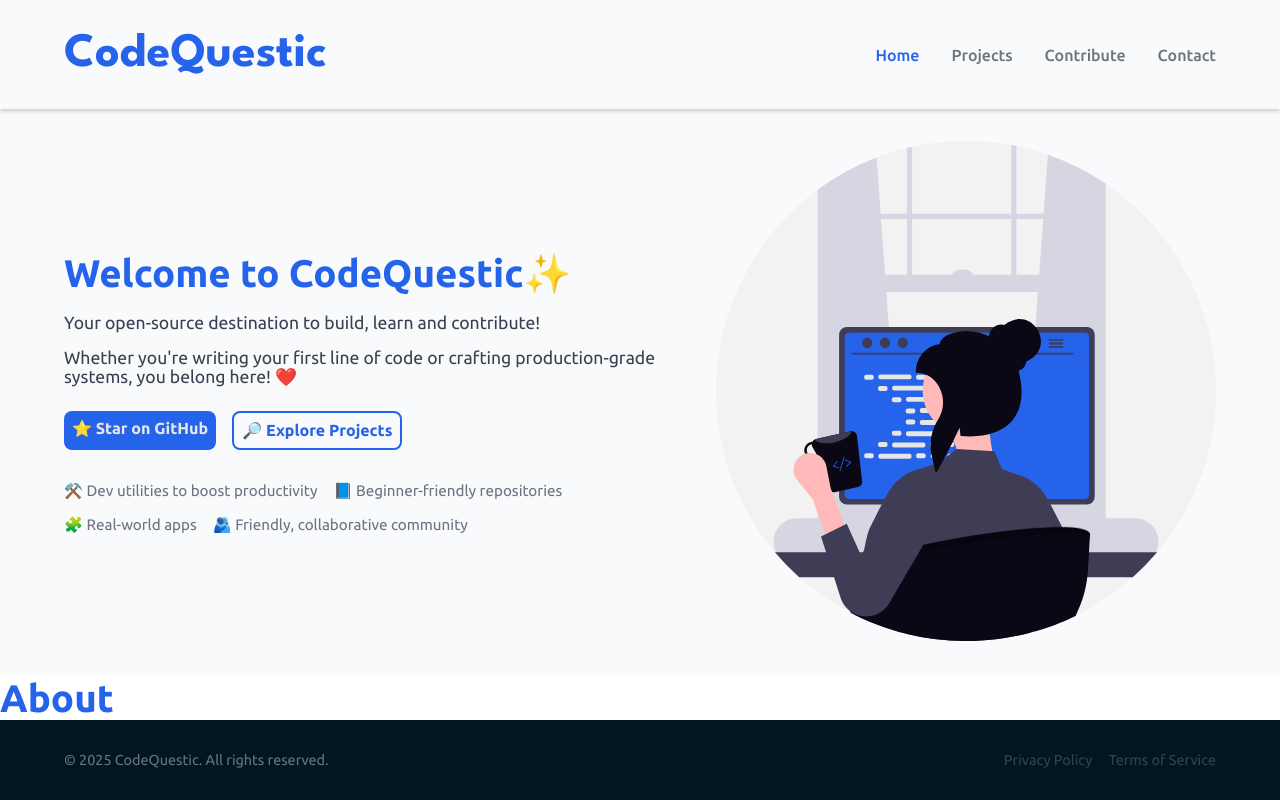
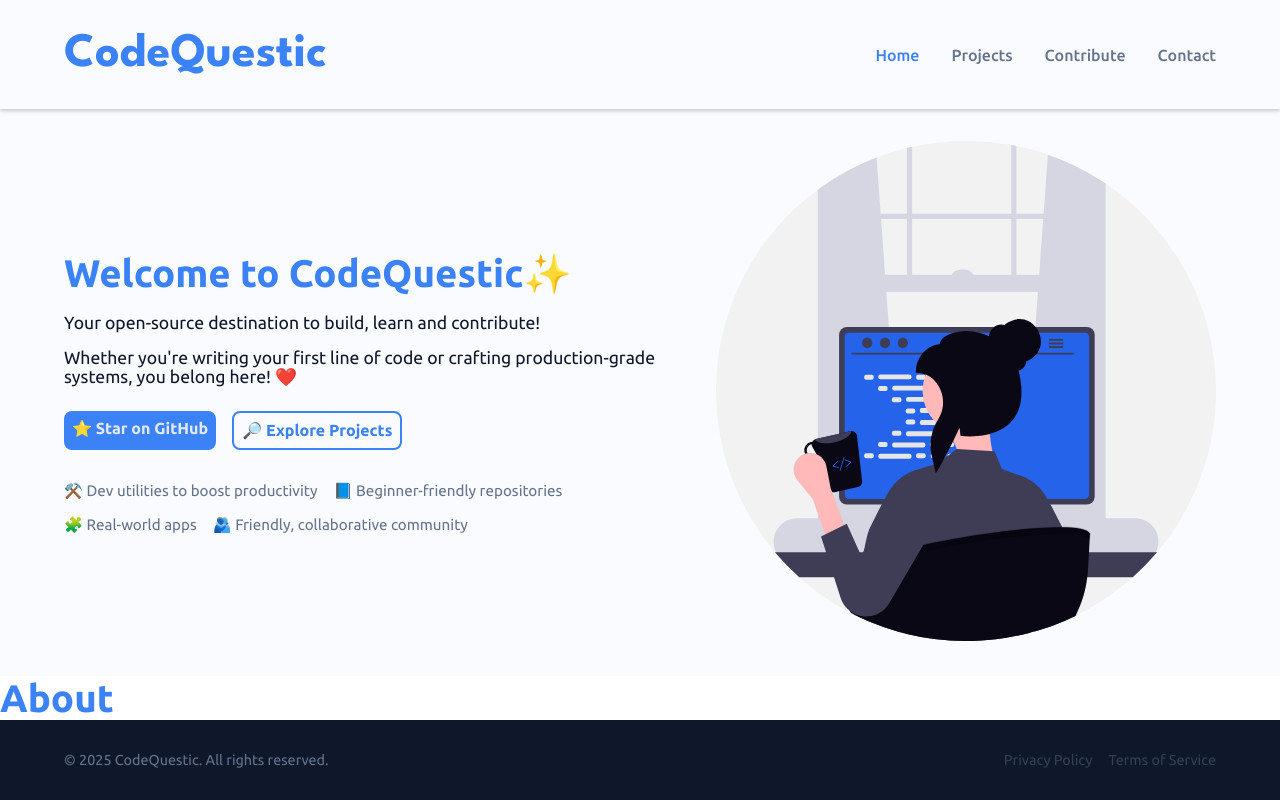
Before and after one commit to CodeQuestic/website, a Next.js app: page / in a window 1280 px wide. Built offline with nearby package versions, Linux system fonts and the light colour scheme.

Commit message:
added more matching colors

```diff
--- a/src/styles/variables.scss
+++ b/src/styles/variables.scss
@@ -1,16 +1,56 @@
 @import url('https://fonts.googleapis.com/css2?family=League+Spartan:wght@100..900&display=swap');
 @import url('https://fonts.googleapis.com/css2?family=Ubuntu:ital,wght@0,300;0,400;0,500;0,700;1,300;1,400;1,500;1,700&display=swap');
 
-//colors
-$base-color: #f9fafb;
-$primary-color: #2563eb;
-$secondary-color: #e5e7e5;
-$text-dark-color: #374151;
-$text-light-color: #6b7280;
+// Base colors
+$base-color: #fafbff;
+$base-alt-color: #f8fafc;
+$pure-white: #ffffff;
+
+// Primary blue palette
+$primary-color: #3b82f6;
+$primary-dark: #1d4ed8;
+$primary-light: #dbeafe;
+$primary-gradient-start: #3b82f6;
+$primary-gradient-end: #1e40af;
+
+// Secondary colors
+$secondary-color: #e2e8f0;
+$secondary-dark: #cbd5e1;
+
+// Text colors
+$text-dark-color: #0f172a;
+$text-medium-color: #334155;
+$text-light-color: #64748b;
+$text-muted-color: #94a3b8;
+
+// Accent colors
 $accent-color: #f59e0b;
-$dark-color: #00171F;
-$footer-primary-color: #6b7280;
-$footer-secondary-color: #374151;
+$accent-secondary: #10b981;
+$accent-tertiary: #8b5cf6;
+
+// Dark theme colors
+$dark-color: #0f172a;
+$dark-secondary: #1e293b;
+$dark-accent: #475569;
+
+// Footer colors
+$footer-primary-color: #64748b;
+$footer-secondary-color: #334155;
+
+// Gradient combinations
+$gradient-primary: linear-gradient(135deg, $primary-color 0%, $primary-dark 100%);
+$gradient-accent: linear-gradient(135deg, $accent-color 0%, #f97316 100%);
+$gradient-dark: linear-gradient(135deg, $dark-color 0%, $dark-secondary 100%);
+
+// Shadow colors
+$shadow-light: rgba(15, 23, 42, 0.08);
+$shadow-medium: rgba(15, 23, 42, 0.12);
+$shadow-strong: rgba(15, 23, 42, 0.18);
+
+// Border colors
+$border-light: #e2e8f0;
+$border-medium: #cbd5e1;
+$border-accent: rgba(59, 130, 246, 0.2);
 
 //fonts
 $font-family-logo: "League Spartan", sans-serif;
```
